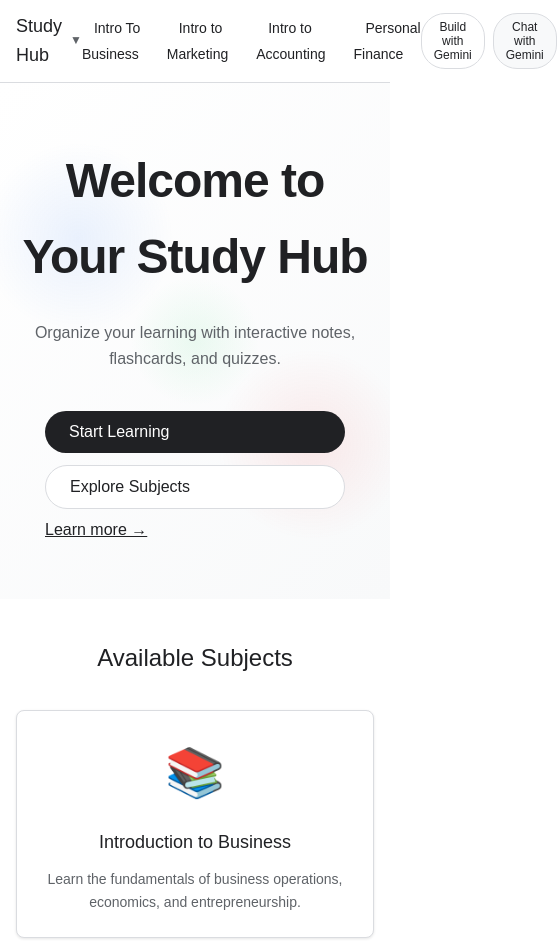
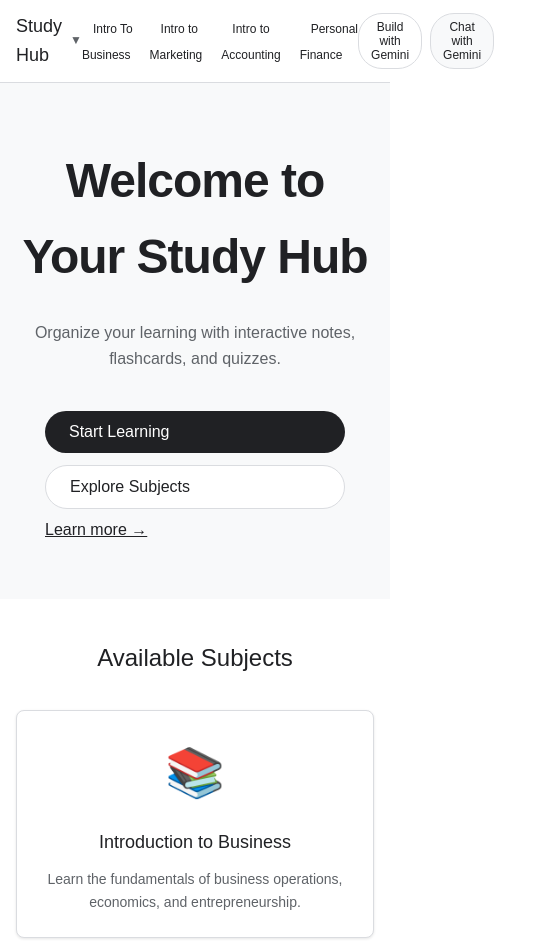
Before and after one commit to SamFranks4/SamsStudyGuide, a plain HTML site: page index.html in a window 390 px wide. Shown: the top 941 px of the page, 557 px wide, since content can reach past the window. Drawn offline with Linux system fonts and the light colour scheme; files that its build step writes are made by us from their sources.

Commit message:
Update style.css

```diff
--- a/style.css
+++ b/style.css
@@ -45,7 +45,7 @@ header .logo-container .dropdown-arrow {
 header nav ul {
   display: flex;
   list-style: none;
-  gap: 24px;
+  gap: 12px;
 }
 
 header nav ul li a {
@@ -55,11 +55,14 @@ header nav ul li a {
   font-weight: 500;
   padding: 8px 12px;
   border-radius: 4px;
-  transition: background-color 0.2s;
+  transition: all 0.2s ease;
+  border: 1px solid transparent;
 }
 
 header nav ul li a:hover {
   background-color: #f8f9fa;
+  border: 1px solid #dadce0;
+  color: #202124;
 }
 
 header .action-buttons {
@@ -79,11 +82,12 @@ header .action-buttons button {
   display: flex;
   align-items: center;
   gap: 8px;
-  transition: background-color 0.2s;
+  transition: all 0.2s ease;
 }
 
 header .action-buttons button:hover {
   background-color: #e8eaed;
+  border: 1px solid #dadce0;
 }
 
 header .action-buttons button:first-child {
@@ -137,7 +141,7 @@ header .action-buttons button:first-child {
   font-size: 16px;
   font-weight: 500;
   cursor: pointer;
-  transition: all 0.2s;
+  transition: all 0.2s ease;
   display: flex;
   align-items: center;
   gap: 8px;
@@ -151,6 +155,7 @@ header .action-buttons button:first-child {
 
 .hero-section .buttons .primary-button:hover {
   background-color: #1a1b1d;
+  transform: translateY(-1px);
 }
 
 .hero-section .buttons .secondary-button {
@@ -161,6 +166,8 @@ header .action-buttons button:first-child {
 
 .hero-section .buttons .secondary-button:hover {
   background-color: #f8f9fa;
+  border: 1px solid #dadce0;
+  transform: translateY(-1px);
 }
 
 .hero-section .buttons .learn-more {
@@ -174,35 +181,10 @@ header .action-buttons button:first-child {
 
 .hero-section .buttons .learn-more:hover {
   text-decoration: underline;
+  transform: translateY(-1px);
 }
 
-/* Background Particle Animation (Simplified) */
-.hero-section::before {
-  content: '';
-  position: absolute;
-  top: 0;
-  left: 0;
-  right: 0;
-  bottom: 0;
-  background: linear-gradient(135deg, #ffffff 0%, #f8f9fa 100%);
-  z-index: 1;
-}
-
-.hero-section::after {
-  content: '';
-  position: absolute;
-  top: 0;
-  left: 0;
-  right: 0;
-  bottom: 0;
-  background-image:
-    radial-gradient(circle at 20% 30%, rgba(59, 130, 246, 0.1) 0%, transparent 20%),
-    radial-gradient(circle at 80% 70%, rgba(239, 68, 68, 0.1) 0%, transparent 20%),
-    radial-gradient(circle at 50% 50%, rgba(74, 222, 128, 0.1) 0%, transparent 20%);
-  z-index: 1;
-}
-
-/* Footer or Additional Content (Optional) */
+/* Additional Content Section */
 .additional-content {
   padding: 60px 24px;
   text-align: center;
@@ -262,7 +244,12 @@ header .action-buttons button:first-child {
   }
 
   header nav ul {
-    gap: 16px;
+    gap: 8px;
+  }
+
+  header nav ul li a {
+    padding: 6px 10px;
+    font-size: 12px;
   }
 
   header .action-buttons {
```
